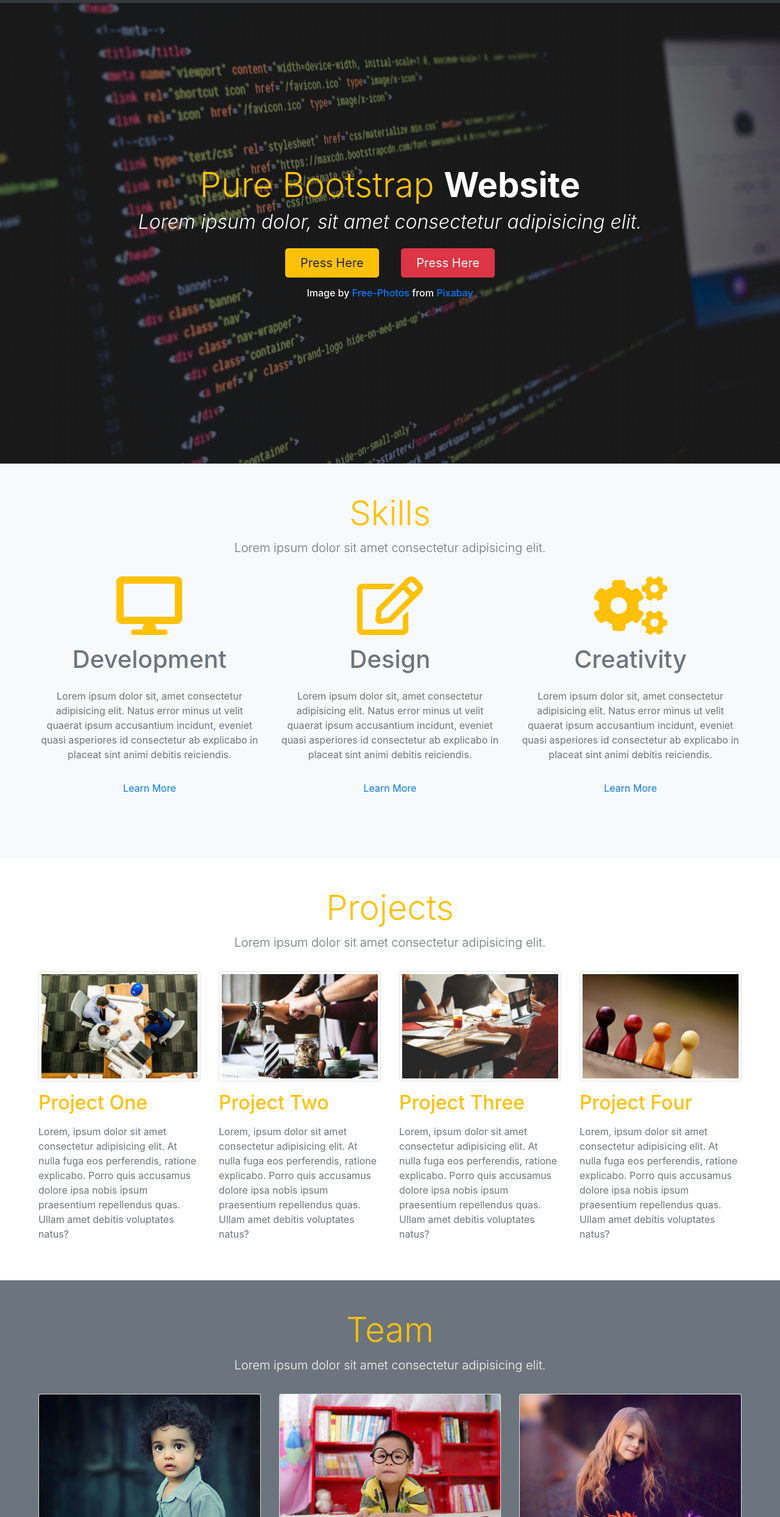
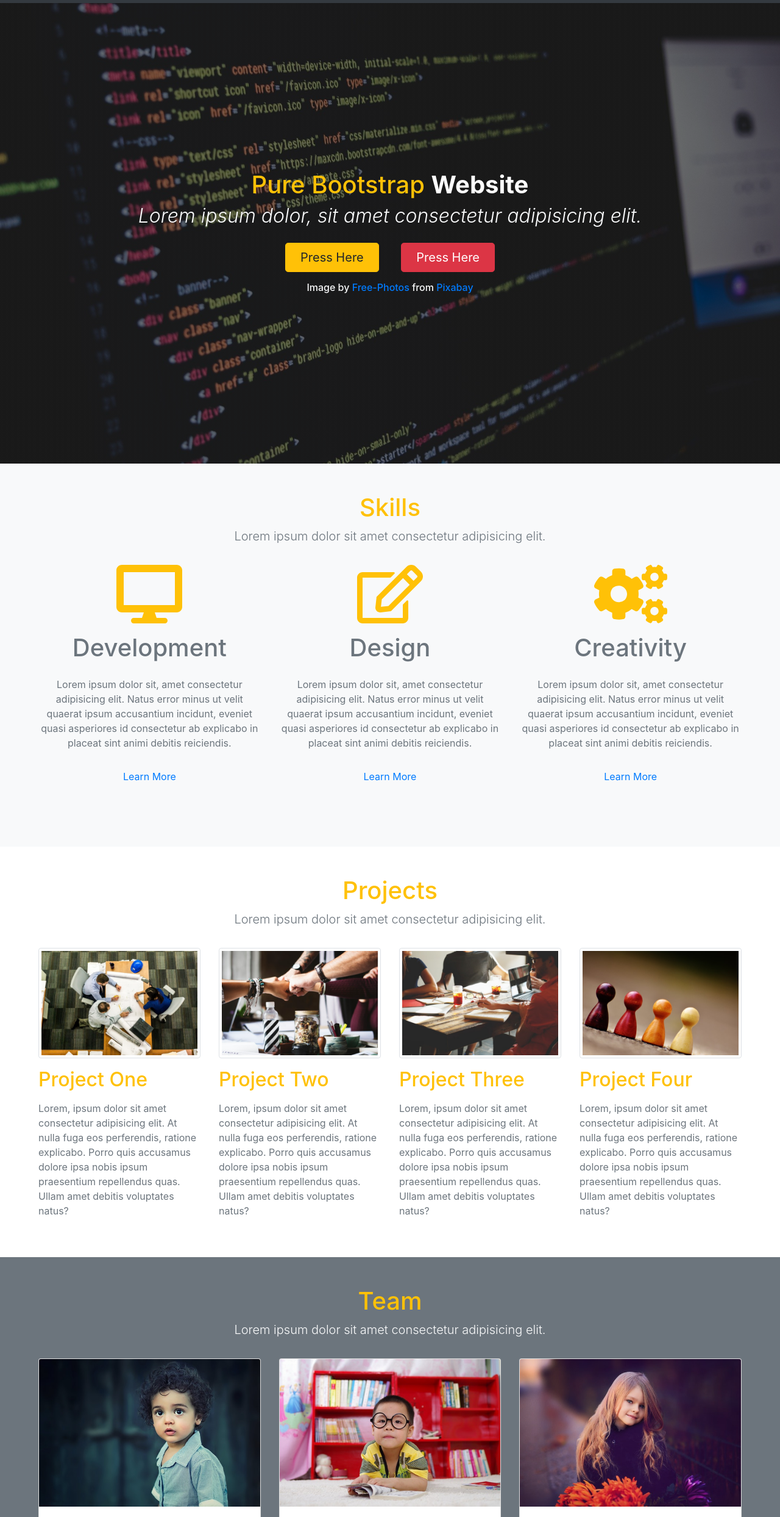
Before and after one commit to PaoloAlbanese/Pure-Bootsrap-website, a plain HTML site: page index.html in a window 1280 px wide. Shown: the part 64-2551 px from the top of the page at 61% size. Drawn offline with nearby package versions, Linux system fonts and the light colour scheme.

Commit message:
changed ssection to display-5 on small screens

```diff
--- a/index.html
+++ b/index.html
@@ -79,7 +79,7 @@
         <div class="container-fluid">
             <div class="row bg-info justify-content-center align-items-center topHero mt-4 pt-5" >
                 <div class="col-sm-10 text-center">
-                    <h1 class="display-4 display-md-2 text-capitalize "><span class="text-warning">Pure Bootstrap </span><span
+                    <h1 class="display-5 display-md-2 text-capitalize "><span class="text-warning">Pure Bootstrap </span><span
                             class="font-weight-bold text-white">Website</span></h1>
                     <h2 class="font-weight-light font-italic text-light">Lorem ipsum dolor, sit amet consectetur
                         adipisicing elit.</h2>
@@ -99,7 +99,7 @@
             <!-- title -->
             <div class="row">
                 <div class="col text-center mb-3">
-                    <h1 class="text-warning display-4 display-md-2">Skills</h1>
+                    <h1 class="text-warning display-5 display-md-2">Skills</h1>
                     <p class="lead text-secondary">Lorem ipsum dolor sit amet consectetur adipisicing elit.</p>
                 </div>
             </div>
@@ -145,7 +145,7 @@
             <!-- title -->
             <div class="row">
                 <div class="col text-center mb-3">
-                    <h1 class="text-warning display-4 display-md-2">Projects</h1>
+                    <h1 class="text-warning display-5 display-md-2">Projects</h1>
                     <p class="lead text-secondary">Lorem ipsum dolor sit amet consectetur adipisicing elit.</p>
                 </div>
             </div>
@@ -198,7 +198,7 @@
             <!-- title -->
             <div class="row">
                 <div class="col text-center mb-3">
-                    <h1 class="text-warning display-4 display-md-2">Team</h1>
+                    <h1 class="text-warning display-5 display-md-2">Team</h1>
                     <p class="lead text-light">Lorem ipsum dolor sit amet consectetur adipisicing elit.</p>
                 </div>
             </div>
@@ -301,7 +301,7 @@
             <!-- title -->
             <div class="row">
                 <div class="col text-center mb-3">
-                    <h1 class="text-warning display-4 display-md-2">Progress</h1>
+                    <h1 class="text-warning display-5 display-md-2">Progress</h1>
                     <p class="lead text-secondary">Lorem ipsum dolor sit amet consectetur adipisicing elit.</p>
                 </div>
             </div>
@@ -345,7 +345,7 @@
             <!-- title -->
             <div class="row">
                 <div class="col text-center mb-3">
-                    <h1 class="text-warning display-4 display-md-2">Contact Us</h1>
+                    <h1 class="text-warning display-5 display-md-2">Contact Us</h1>
                     <p class="lead text-secondary">Lorem ipsum dolor sit amet consectetur adipisicing elit.</p>
                 </div>
             </div>
```
